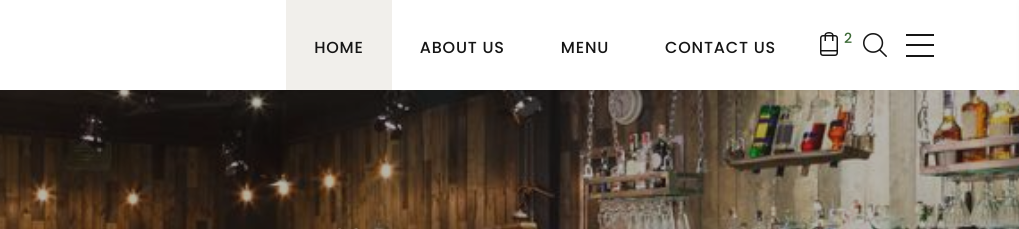
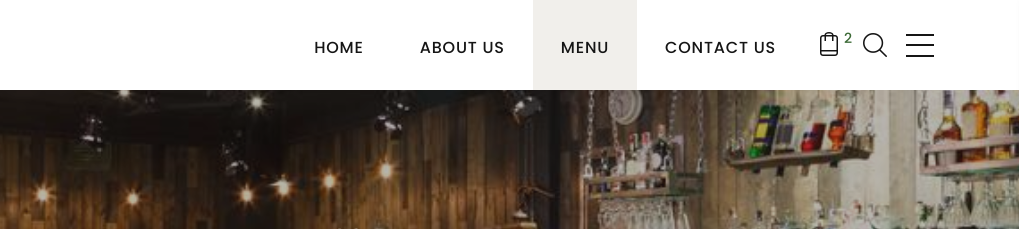
Before and after one commit to Innowizzy/restaurantweb, a plain HTML site: page menu.html in a window 1280 px wide. Shown: the top 229 px of the page, 261-1280 px from the left. Drawn offline with Linux system fonts and the light colour scheme.

Commit message:
Update menu.html

```diff
--- a/menu.html
+++ b/menu.html
@@ -98,11 +98,11 @@
                     </div>
                     <!-- RD Navbar Nav-->
                     <ul class="rd-navbar-nav">
-                      <li class="rd-nav-item active"><a class="rd-nav-link" href="index.html">Home</a>
+                      <li class="rd-nav-item"><a class="rd-nav-link" href="index.html">Home</a>
                       </li>
                       <li class="rd-nav-item"><a class="rd-nav-link" href="about-us.html">About Us</a>
                       </li>
-                      <li class="rd-nav-item"><a class="rd-nav-link" href="menu.html">Menu</a>
+                      <li class="rd-nav-item active"><a class="rd-nav-link" href="menu.html">Menu</a>
                       </li>
                       <li class="rd-nav-item"><a class="rd-nav-link" href="contact-us.html">Contact Us</a>
                       </li>
```
